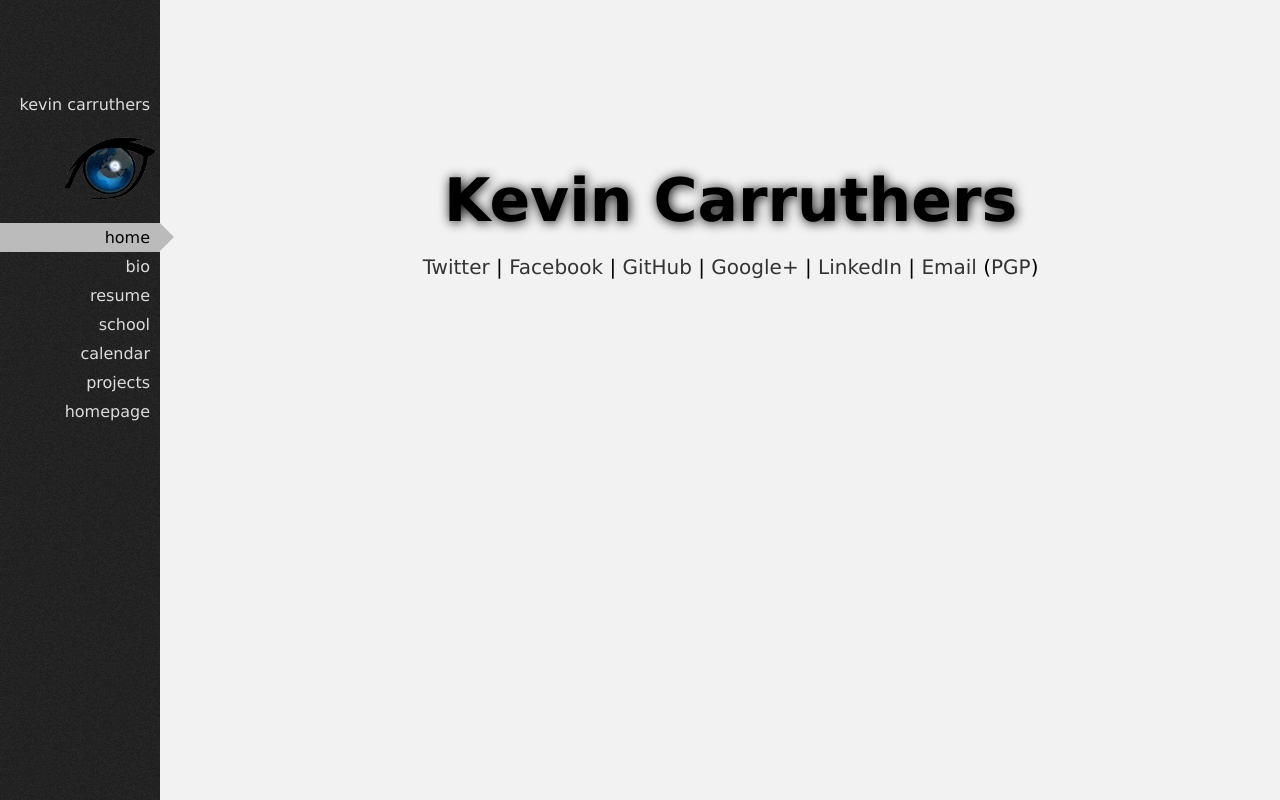
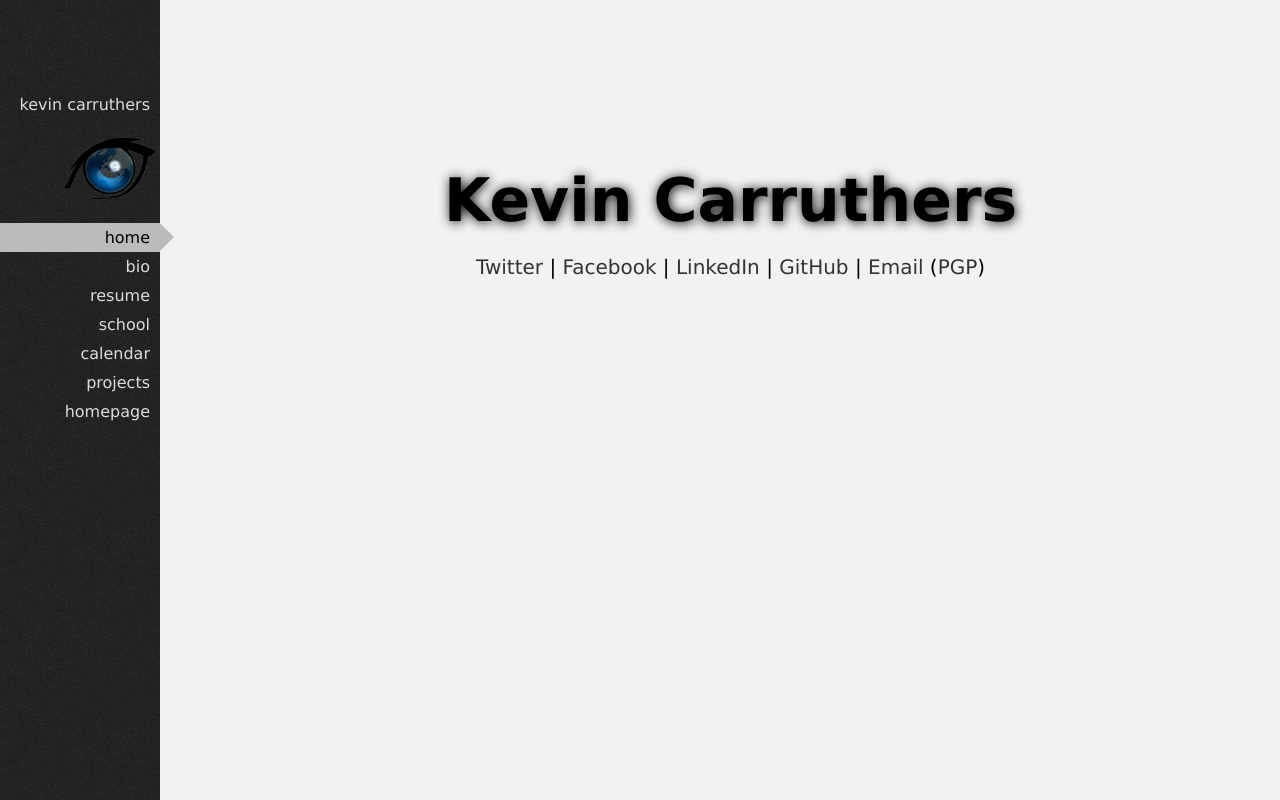
Before and after one commit to TheKevJames/web, a PHP site: page / in a window 1280 px wide. Run offline with PHP 8.4, Linux system fonts and the light colour scheme.

Commit message:
Removed G+

```diff
--- a/index.php
+++ b/index.php
@@ -16,9 +16,8 @@ include_once('nav.inc.php');
 	<div class='social'>
 		<a href='https://twitter.com/KevinKarruthers' target='_blank'>Twitter</a> |
 		<a href='https://www.facebook.com/kevin.j.carruthers' target='_blank'>Facebook</a> |
+		<a href='http://ca.linkedin.com/in/kevinkarruthers' target='_blank'>LinkedIn</a> |
 		<a href='https://github.com/KevinKarruthers' target='_blank'>GitHub</a> |
-		<a href='https://plus.google.com/u/0/116007442349131770617' target='_blank'>Google+</a> |
-		<a href='http://ca.linkedin.com/in/kevinkarruthers' target='_blank'>LinkedIn</a> |
 		<a href='mailto:kevin.j.carruthers@gmail.com' target='_blank'>Email</a>
 		(<a href='media/pgpkey.asc'>PGP</a>)</div>
 <!--
```
